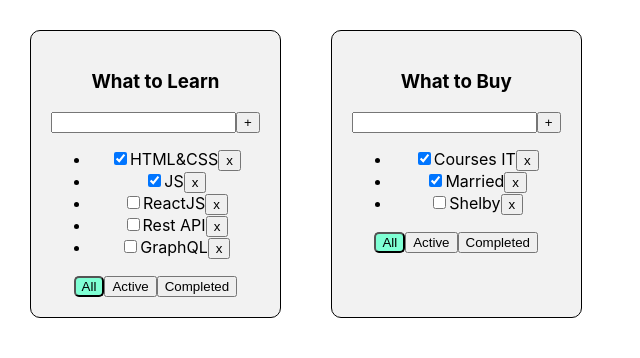
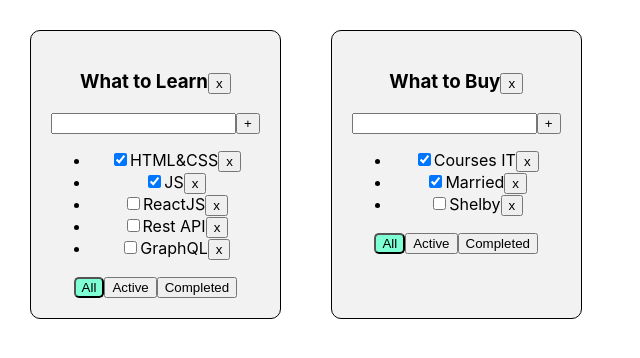
Before and after one commit to khadjaa/1-todolist, a React (Create React App) app: page / in a window 1280 px wide. Shown: the top 358 px of the page, without its empty margins (0-640 px from the left). Built offline with nearby package versions, Linux system fonts and the light colour scheme.

Commit message:
added function for remove todoList

```diff
--- a/src/App.tsx
+++ b/src/App.tsx
@@ -51,6 +51,12 @@
         setTodoList([...todoLists.map(el => el.id === todoListId ? {...el, filter: value} : el)])
     }
 
+    const removeTodoList = (todoListId: string) => {
+        setTodoList(todoLists.filter(el => el.id !== todoListId))
+        delete tasks[todoListId]
+        console.log(tasks)
+    }
+
     return (
         <div className="App">
             {todoLists.map(el => {
@@ -73,6 +79,7 @@
                         changeFilter={changeFilter}
                         addTask={addTask}
                         changeChecked={changeChecked}
+                        removeTodoList={removeTodoList}
                     />
                 )
             })}
--- a/src/Todolist.tsx
+++ b/src/Todolist.tsx
@@ -10,6 +10,7 @@
     changeFilter: (todoListId: string, value: FilterValuesType) => void
     addTask: (todoListId: string, newTitle: string) => void
     changeChecked: (todoListId: string, id: string, newIsDone: boolean) => void
+    removeTodoList: (todoListId: string) => void
 }
 
 type TaskType = {
@@ -56,6 +57,10 @@
         props.changeChecked(props.todoListId, tID, eventValue)
     }
 
+    const removeTodoListHandler = () => {
+        props.removeTodoList(props.todoListId)
+    }
+
     const mappedTodolist = props.tasks.map((el) => {
         return (
             <li key={el.id}>
@@ -71,7 +76,9 @@
 
     return (
         <div className={"title"}>
-            <h3>{props.title}</h3>
+            <h3>{props.title}
+                <button onClick={removeTodoListHandler}>x</button>
+            </h3>
             <div>
                 <input value={title} onChange={onChangeTitleHandler} onKeyDown={onKeyDownAddTaskHandler}/>
                 <button onClick={onClickAddTaskHandler}>+</button>
```
